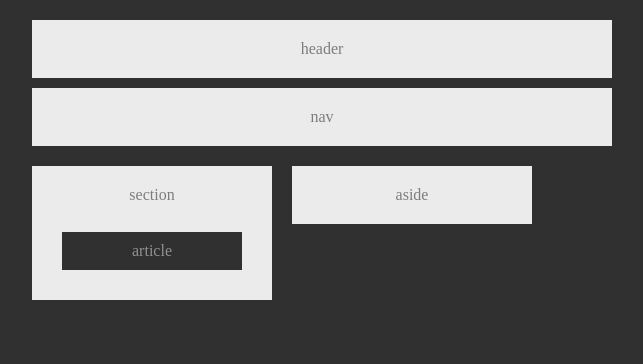
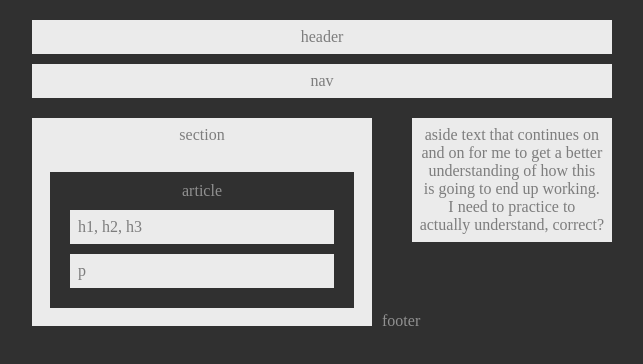
Before and after one commit to SteelBlueZK/Website1, a plain HTML site: page index.html in a window 1280 px wide. Shown: the whole page, without its empty margins (318-961 px from the left). Drawn offline with Linux system fonts and the light colour scheme.

Commit message:
shuffling things

```diff
--- a/index.html
+++ b/index.html
@@ -1,5 +1,6 @@
 <!DOCTYPE html>
 <html lang="en">
+
 <head>
     <!--- VERSION 0.0.3 --->
     <meta charset="UTF-8">
@@ -11,19 +12,30 @@
     <title>Document</title>
     <link rel="stylesheet" href="style.css">
 </head>
+
 <body class="contentboxcontrast">
-    <div><header class="centertext">header</header></div>
+    <div>
+        <header class="centertext">header</header>
+    </div>
     <div>
         <nav class="centertext">nav</nav>
     </div>
-    <div class="left">
+    <div class="cleardiv" style="height:fit-content">
+        <div class="left">
             <section class="centertext">section</section>
             <br>
             <div class="contentboxcontrast">
                 <article class="centertext">article</article>
+                <div>h1, h2, h3</div>
+                <div>p</div>
             </div>
+        </div>
+        <div class="right">
+            <aside class="centertext">aside text that continues on<br> and on for me to get a better<br> understanding
+                of how this<br> is going to end up working.<br> I need to practice to <br>actually understand, correct?
+            </aside>
+        </div>
     </div>
-    <div class="right">
-        <aside class="centertext">aside</aside></div>
+    <footer class="centertext" style="margin-top: 60px;float: left;">footer</footer>
 </body>
 </html>
--- a/style.css
+++ b/style.css
@@ -1,7 +1,7 @@
 div{
     color:#7d7d7d;
     background-color: #EBEBEB;
-    padding: 20px;
+    padding: 8px;
     margin: 10px;
 }
 body {
@@ -10,18 +10,22 @@ body {
     position:relative;
     margin:auto;
 }
+.cleardiv{
+    padding: 0px;
+    margin: 0px;
+}
 .contentboxcontrast{
     color:#919191;
     background-color: #303030;
     padding: 10px;
 }
 .left{
-    width:200px;
+    width: 54%;
     float: left;
 }
 .right{
-    width:200px;
-    float: left;
+    width:max-content;
+    float: right;
 }
 .centertext{
     text-align: center;
```
